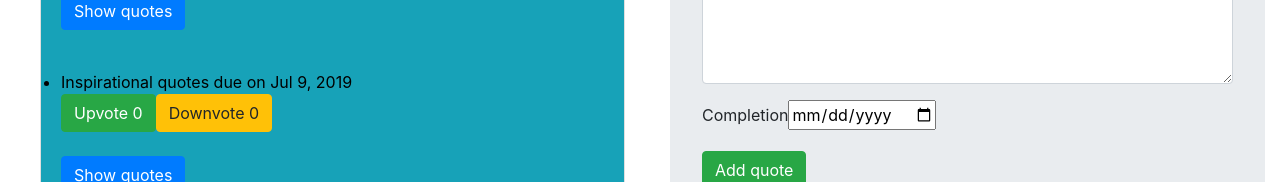
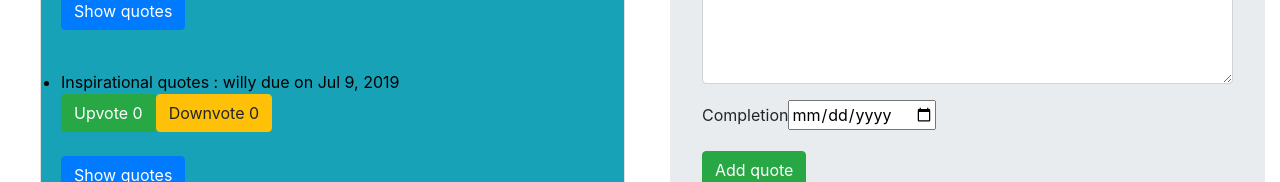
Before and after one commit to michael760odhiambo/My-quotes, an Angular app: page / in a window 1280 px wide. Shown: the part 746-928 px from the top of the page. Built offline with nearby package versions, Linux system fonts and the light colour scheme.

Commit message:
save willy added quote

```diff
--- a/src/app/quote/quote.component.ts
+++ b/src/app/quote/quote.component.ts
@@ -11,7 +11,7 @@ export class QuoteComponent implements OnInit {
   quotes: Quote[] = [
   new Quote(1,'Love quotes : mike','1)A friend is someone who knows all about you and still loves you, 2) Darkness cannot drive out darkness only light can do that Hate cannot drive out hate only love can do that,3)We accept the love we think we deserve', new Date(2019,6,9)),
   new Quote(2,'Motivational quotes :john','1)Successful people don’t become that way overnight, 2)Push yourself, because no one else is going to do it for you, 3)Why pushing yourself to the limit is the best way to see what you’re capable of, 4) Dream it. Wish it. Do it.', new Date(2019,6,9)),
-   new Quote(3,'Inspirational quotes','1)Dont judge each day by the harvest you reap but by the seeds that you plant, 2)Write it on your heart that every day is the best day in the year, 3)Every moment is a fresh beginning, 4)Without His love I can do nothing, with His love there is nothing I cannot do', new Date(2019,6,9)),
+   new Quote(3,'Inspirational quotes : willy','1)Dont judge each day by the harvest you reap but by the seeds that you plant, 2)Write it on your heart that every day is the best day in the year, 3)Every moment is a fresh beginning, 4)Without His love I can do nothing, with His love there is nothing I cannot do', new Date(2019,6,9)),
    new Quote(4,'Dream quotes','1)A dream doesnt become reality through magic; it takes sweat, determination and hard work, 2)All our dreams can come true, if we have the courage to pursue them, 3)Hold fast to dreams, for if dreams die, life is a broken-winged bird that cannot fly, 4)The future belongs to those who believe in the beauty of their dreams', new Date(2019,6,9)),
    new Quote(5,'Life quotes','1)Love For All, Hatred For None, 2)Change the world by being yourself, 3)Every moment is a fresh beginning, 4)Never regret anything that made you smile', new Date(2019,6,9)),
    new Quote(6,'Study quotes','Let us study things that are no more. It is necessary to understand them, if only to avoid them, 2)You cant study the darkness by flooding it with light, 3)The art of reading and studying consists in remembering the essentials and forgetting what is not essential, 4)The ink of the scholar is more holy than the blood of the martyr', new Date(2019,6,9)),
```
